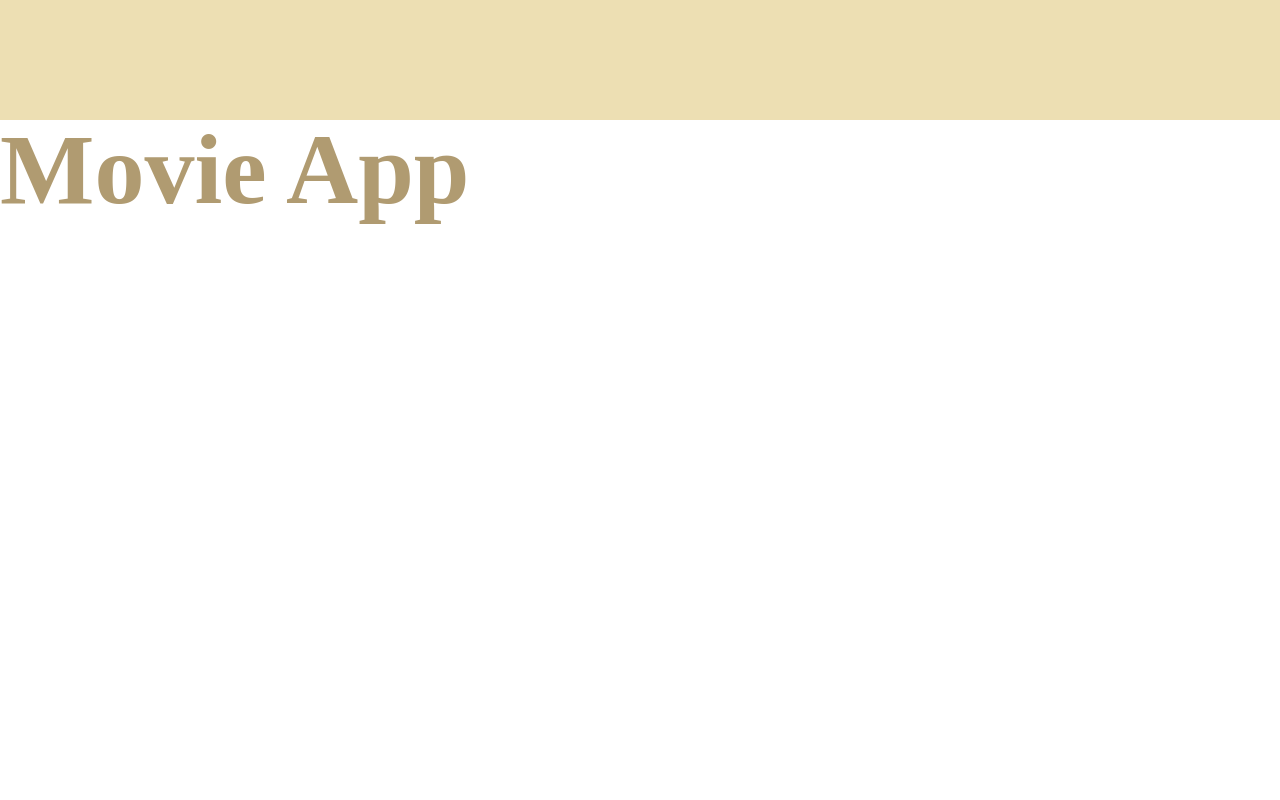
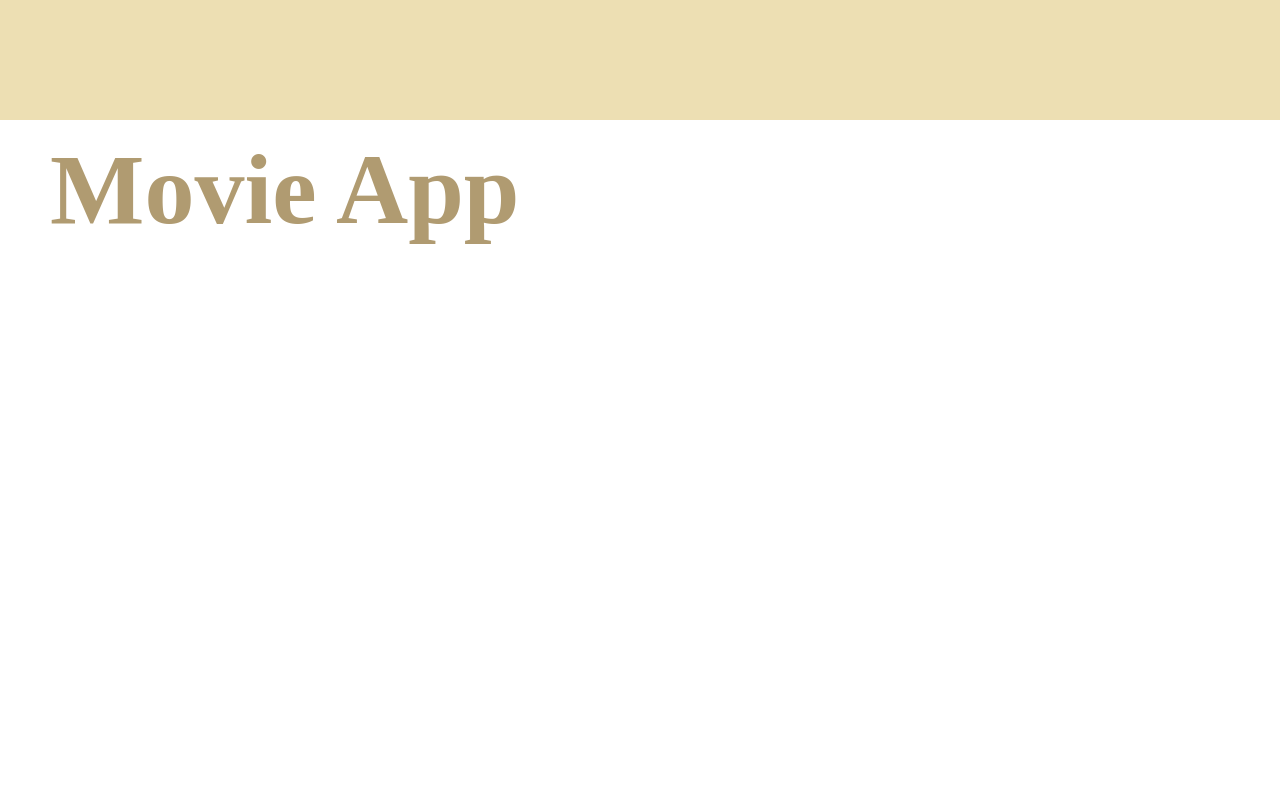
Before and after one commit to wjdgus1122/PortFolio, a React (Create React App) app: page / in a window 1280 px wide. Shown: the part 680-1480 px from the top of the page. Built offline with nearby package versions, Linux system fonts and the light colour scheme.

Commit message:
pfimg size edit

```diff
--- a/src/PortFolio.js
+++ b/src/PortFolio.js
@@ -29,18 +29,39 @@ const Subtitle = styled.div`
   font-weight: 500;
   color: #87805e;
 `;
+const SectionWrap = styled.div`
+  width: 100%;
+  height: 100vh;
+  display: flex;
+  overflow: hidden;
+`;
+const Section = styled.div`
+  width: 200%;
+  height: 100vh;
+`;
 const Section2 = styled.div`
   width: 100%;
-  height: 100vh;
+  height: 100%;
   position: relative;
   z-index: 99;
+  display: flex;
+  flex-direction: column;
+  align-items: center;
+  justify-content: center;
 `;
 const PFTitle = styled.div`
   font-size: 100px;
   font-weight: 900;
   color: #b09b71;
+  position: absolute;
+  top: 20px;
+  left: 50px;
 `;
-const PFImg = styled.div``;
+const PFImg = styled.div`
+  width: 70%;
+  height: 50%;
+  border: 1px solid white;
+`;
 const TextWrap = styled.div``;
 
 export const PortFolio = () => {
@@ -51,6 +72,8 @@ export const PortFolio = () => {
         <Title>JeongHyeon</Title>
         <Subtitle>PortFolio</Subtitle>
       </Section1>
+      <SectionWrap>
+        <Section>
           <Section2>
             <PFTitle>Movie App</PFTitle>
             <PFImg />
@@ -61,6 +84,8 @@ export const PortFolio = () => {
             <PFImg />
             <TextWrap></TextWrap>
           </Section2>
+        </Section>
+      </SectionWrap>
     </>
   );
 };
```
Lines whose indentation alone changed are shown as unchanged.
